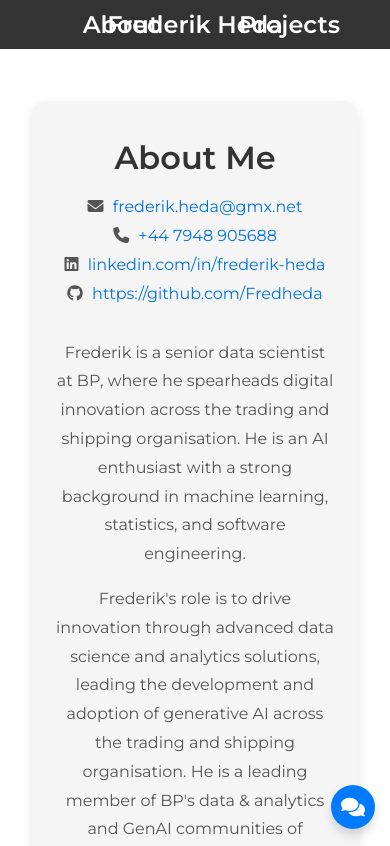
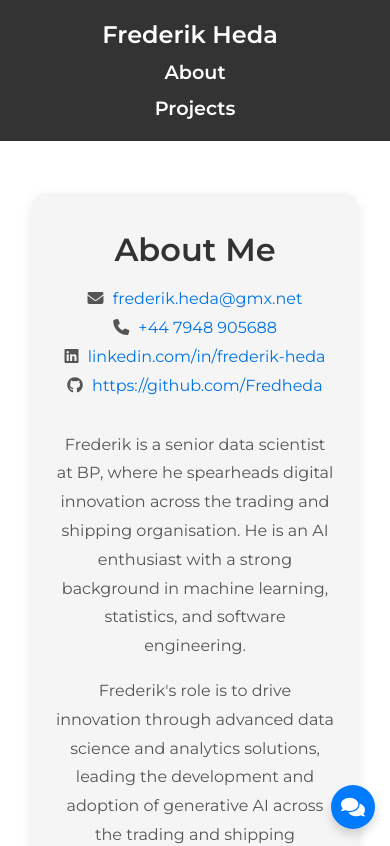
Before and after one commit to Fredheda/Portfolio, a React (Vite) app in the folder frontend/: page / in a window 390 px wide. Shown: the top 846 px of the page. Built offline with nearby package versions, Linux system fonts and the light colour scheme.

Commit message:
adjust formatting css for header and caroussel

```diff
--- a/frontend/src/components/Header.css
+++ b/frontend/src/components/Header.css
@@ -35,3 +35,26 @@
 .nav-button:hover {
   text-decoration: underline;
 }
+
+/* Media query for smaller screens */
+@media (max-width: 1024px) {
+  .header {
+    flex-direction: column; /* Stack elements vertically */
+    padding: 20px; /* Adjust padding */
+  }
+
+  .header-title {
+    margin-bottom: 10px; /* Add space between title and nav */
+    margin-right: 10px;
+  }
+
+  .header-nav {
+    position: static; /* Remove absolute positioning */
+    flex-direction: column; /* Stack nav buttons vertically */
+    gap: 10px; /* Reduce gap between buttons */
+  }
+
+  .nav-button {
+    font-size: 1.2rem; /* Adjust font size for smaller screens */
+  }
+}
--- a/frontend/src/components/projects.css
+++ b/frontend/src/components/projects.css
@@ -125,8 +125,6 @@
   /* Hover Effect for Buttons */
   .slick-prev:hover, .slick-next:hover {
     background: #222 !important;
-    transform: scale(1.15);
-    box-shadow: 0 10px 20px rgba(0, 0, 0, 0.5);
   }
 
   /* Hide Default "Next" and "Previous" Text and Arrows */
```
Lines whose indentation alone changed are shown as unchanged.
